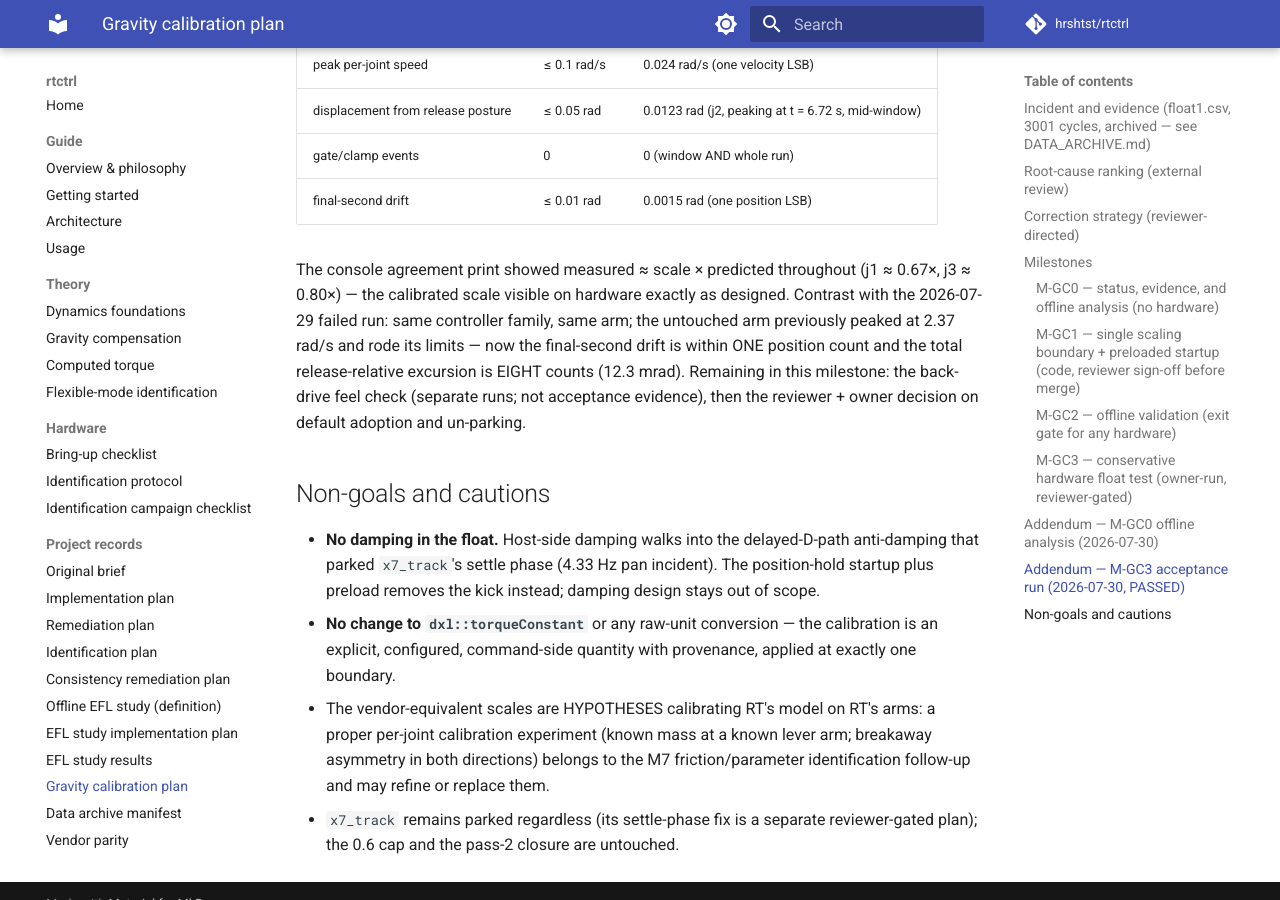
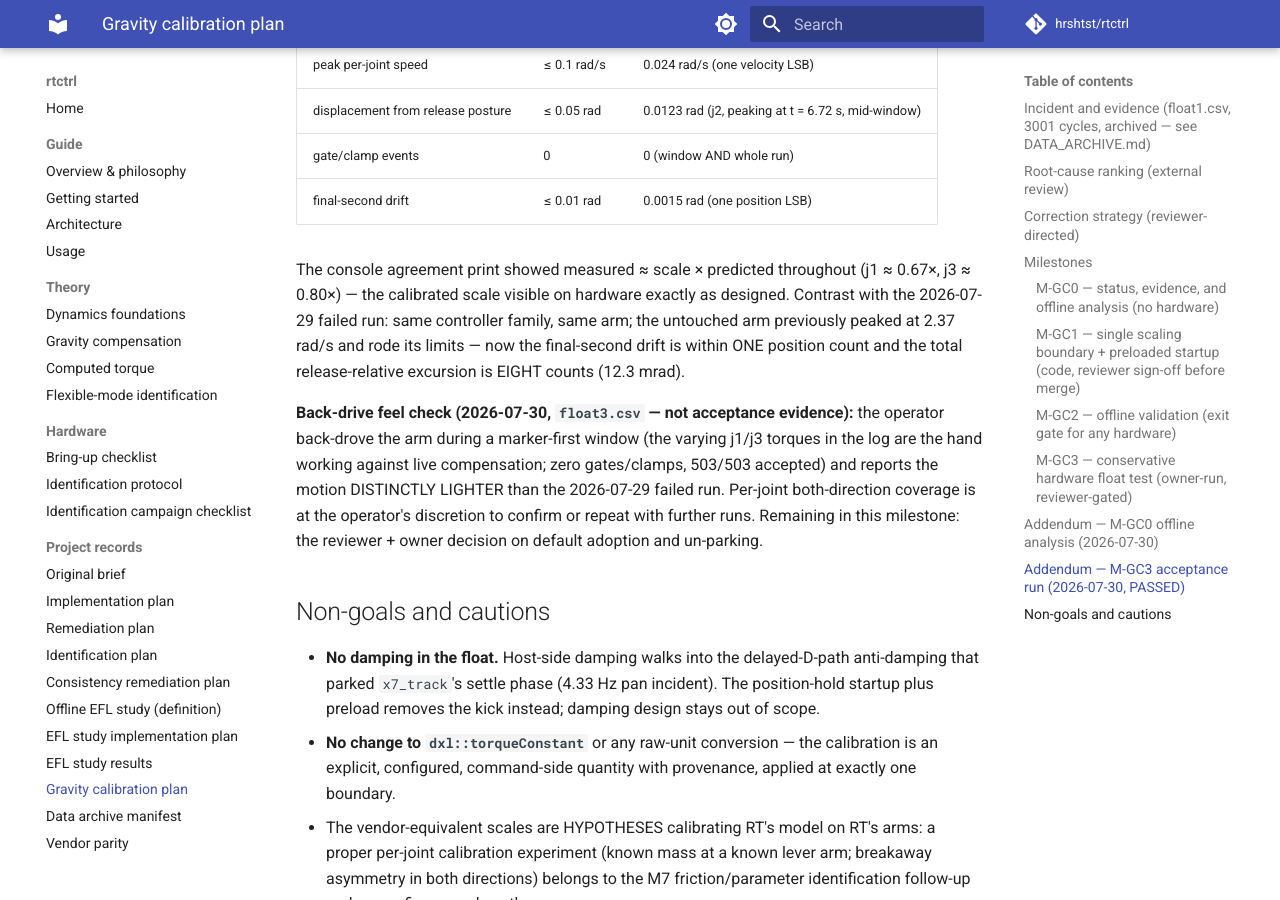
Before and after one commit to hrshtst/rtctrl, an MkDocs documentation site: the page built from docs/GRAVITY_CALIBRATION_PLAN.md, in a window 1280 px wide and 900 px high, scrolled down 6840 px. Built offline with MkDocs 1.6.1 and Material for MkDocs 9.7.7, drawn with Linux system fonts in a browser that asks for light colours; comment, search, counter and statistics services are not loaded.

Commit message:
docs: record the M-GC3 back-drive feel check (float3.csv)
Operator-reported distinctly lighter than the failed run, back-driven
against live compensation during a marker-first window; zero
gates/clamps, 503/503 accepted; archived with a manifest row.
Per-joint both-direction coverage stays at the operator's discretion
to confirm or repeat. The one remaining M-GC3 item is the reviewer +
owner decision on default adoption and un-parking.

```diff
--- a/docs/GRAVITY_CALIBRATION_PLAN.md
+++ b/docs/GRAVITY_CALIBRATION_PLAN.md
@@ -345,9 +345,16 @@ hardware exactly as designed. Contrast with the 2026-07-29 failed
 run: same controller family, same arm; the untouched arm previously
 peaked at 2.37 rad/s and rode its limits — now the final-second
 drift is within ONE position count and the total release-relative
-excursion is EIGHT counts (12.3 mrad). Remaining in this milestone:
-the back-drive feel check (separate runs; not acceptance evidence),
-then the reviewer + owner decision on default adoption and
+excursion is EIGHT counts (12.3 mrad).
+
+**Back-drive feel check (2026-07-30, `float3.csv` — not acceptance
+evidence):** the operator back-drove the arm during a marker-first
+window (the varying j1/j3 torques in the log are the hand working
+against live compensation; zero gates/clamps, 503/503 accepted) and
+reports the motion DISTINCTLY LIGHTER than the 2026-07-29 failed
+run. Per-joint both-direction coverage is at the operator's
+discretion to confirm or repeat with further runs. Remaining in this
+milestone: the reviewer + owner decision on default adoption and
 un-parking.
 
 ## Non-goals and cautions
```
Also changed, not shown: docs/DATA_ARCHIVE.md (+1 -0 lines).
